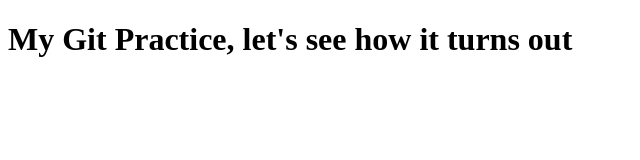
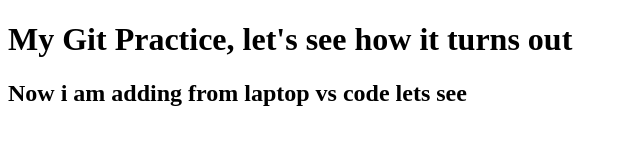
Before and after one commit to Bharathi1116/Vikasa, a plain HTML site: page index.html in a window 1280 px wide. Shown: the whole page, without its empty margins (0-640 px from the left). Drawn offline with Linux system fonts and the light colour scheme.

Commit message:
Added a heading

```diff
--- a/index.html
+++ b/index.html
@@ -7,5 +7,6 @@
   </head>
   <body>
     <h1>My Git Practice, let's see how it turns out</h1>
+    <h2>Now i am adding from laptop vs code lets see</h2>
   </body>
 </html>
```
